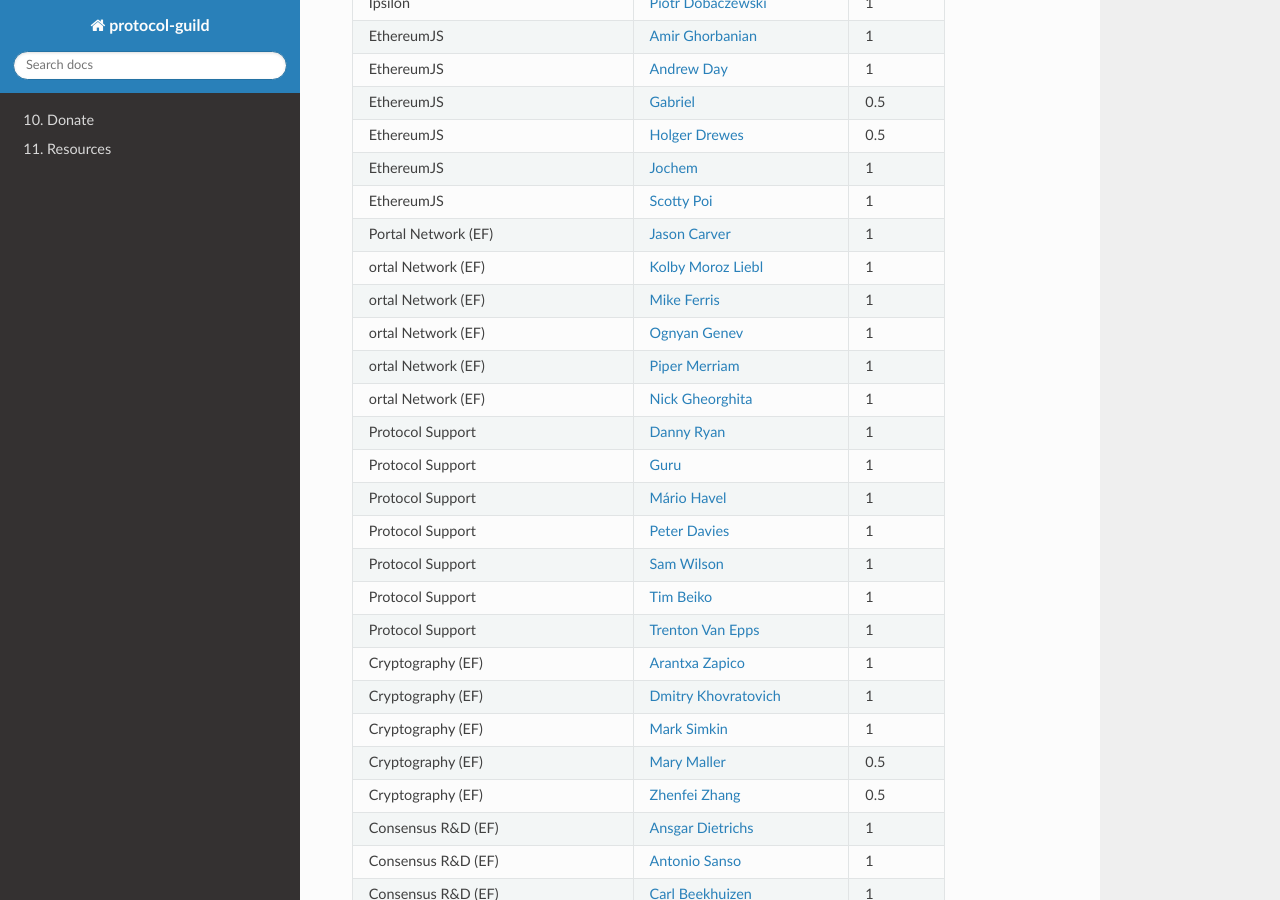
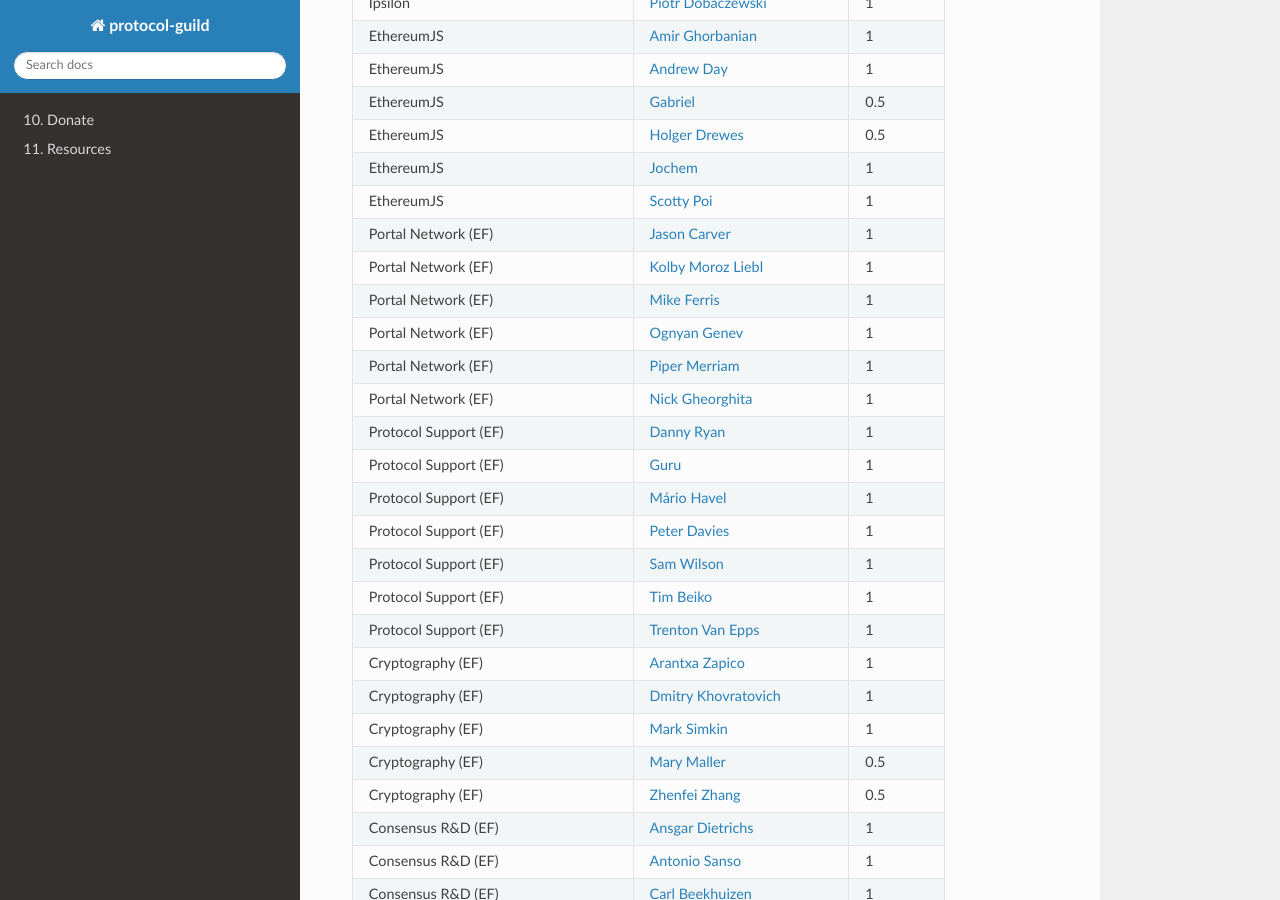
Before and after one commit to protocolguild/documentation, a Sphinx documentation site: the page built from docs/09-membership.md, in a window 1280 px wide and 900 px high, scrolled down 1968 px. Built offline with Sphinx 7.4.7 and the Read the Docs theme 2.0.0, drawn with Linux system fonts in a browser that asks for light colours; pages that are not in the unit, such as notebooks, are missing from menus.

Commit message:
Portal typo, add (EF) to Protocol Support

```diff
--- a/docs/09-membership.md
+++ b/docs/09-membership.md
@@ -68,18 +68,18 @@
  | EthereumJS | [Jochem](https://github.com/jochem-brouwer/) | 1 |
  | EthereumJS | [Scotty Poi](https://github.com/ScottyPoi/) | 1 |
  | Portal Network (EF) | [Jason Carver](https://github.com/carver/) | 1 |
- | ortal Network (EF) | [Kolby Moroz Liebl](https://github.com/KolbyML) | 1 |
- | ortal Network (EF) | [Mike Ferris](https://github.com/mrferris/) | 1 |
- | ortal Network (EF) | [Ognyan Genev](https://github.com/ogenev/) | 1 |
- | ortal Network (EF) | [Piper Merriam](https://github.com/pipermerriam/) | 1 |
- | ortal Network (EF) | [Nick Gheorghita](https://github.com/njgheorghita) | 1 |
- | Protocol Support | [Danny Ryan](https://github.com/djrtwo/) | 1 |
- | Protocol Support | [Guru](https://github.com/gurukamath/) | 1 |
- | Protocol Support | [Mário Havel](https://github.com/taxmeifyoucan) | 1 |
- | Protocol Support | [Peter Davies](https://github.com/ultratwo/) | 1 |
- | Protocol Support | [Sam Wilson](https://github.com/SamWilsn/) | 1 |
- | Protocol Support | [Tim Beiko](https://github.com/timbeiko/) | 1 |
- | Protocol Support | [Trenton Van Epps](https://github.com/tvanepps/) | 1 |
+ | Portal Network (EF) | [Kolby Moroz Liebl](https://github.com/KolbyML) | 1 |
+ | Portal Network (EF) | [Mike Ferris](https://github.com/mrferris/) | 1 |
+ | Portal Network (EF) | [Ognyan Genev](https://github.com/ogenev/) | 1 |
+ | Portal Network (EF) | [Piper Merriam](https://github.com/pipermerriam/) | 1 |
+ | Portal Network (EF) | [Nick Gheorghita](https://github.com/njgheorghita) | 1 |
+ | Protocol Support (EF) | [Danny Ryan](https://github.com/djrtwo/) | 1 |
+ | Protocol Support (EF)| [Guru](https://github.com/gurukamath/) | 1 |
+ | Protocol Support (EF)| [Mário Havel](https://github.com/taxmeifyoucan) | 1 |
+ | Protocol Support (EF)| [Peter Davies](https://github.com/ultratwo/) | 1 |
+ | Protocol Support (EF)| [Sam Wilson](https://github.com/SamWilsn/) | 1 |
+ | Protocol Support (EF)| [Tim Beiko](https://github.com/timbeiko/) | 1 |
+ | Protocol Support (EF)| [Trenton Van Epps](https://github.com/tvanepps/) | 1 |
  | Cryptography (EF) | [Arantxa Zapico](https://sites.google.com/view/arantxazapico/research) | 1 |
  | Cryptography (EF) | [Dmitry Khovratovich](https://github.com/khovratovich/) | 1 |
  | Cryptography (EF) | [Mark Simkin](https://github.com/msimkin.github.io/) | 1 |
```
